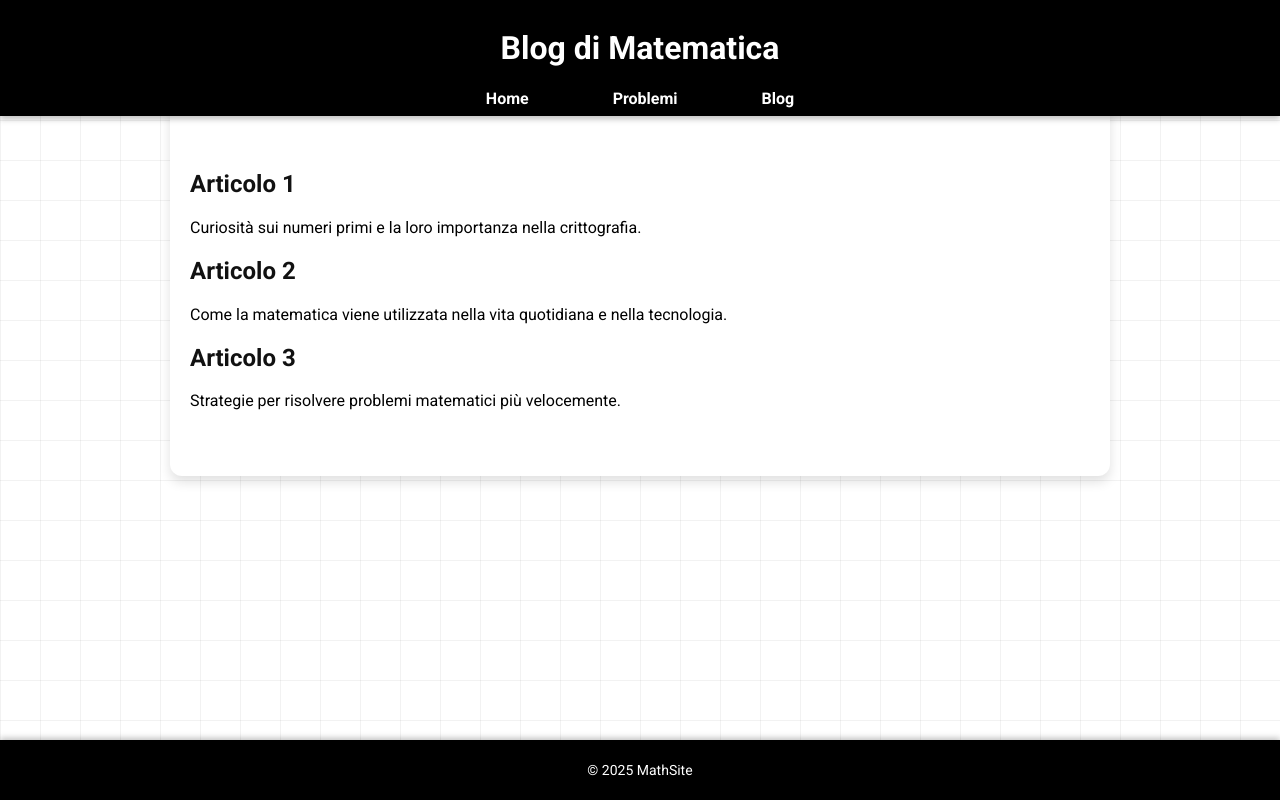
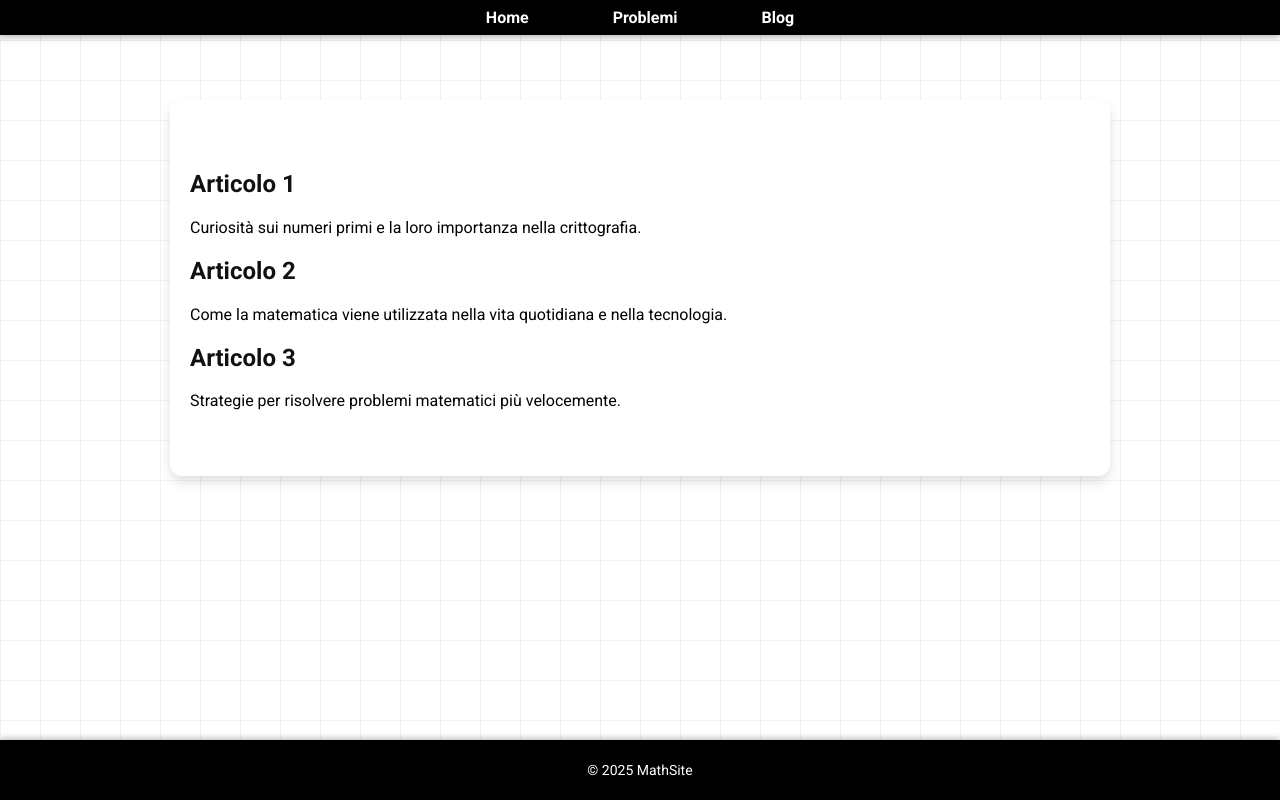
Before and after one commit to LucaMeng05/Sito-Mate, a plain HTML site: page blog.html in a window 1280 px wide. Drawn offline with Linux system fonts and the light colour scheme.

Commit message:
Update blog.html

```diff
--- a/blog.html
+++ b/blog.html
@@ -8,7 +8,6 @@
 </head>
 <body>
     <header>
-        <h1>Blog di Matematica</h1>
         <nav>
             <a href="index.html">Home</a>
             <a href="problemi.html">Problemi</a>
```
